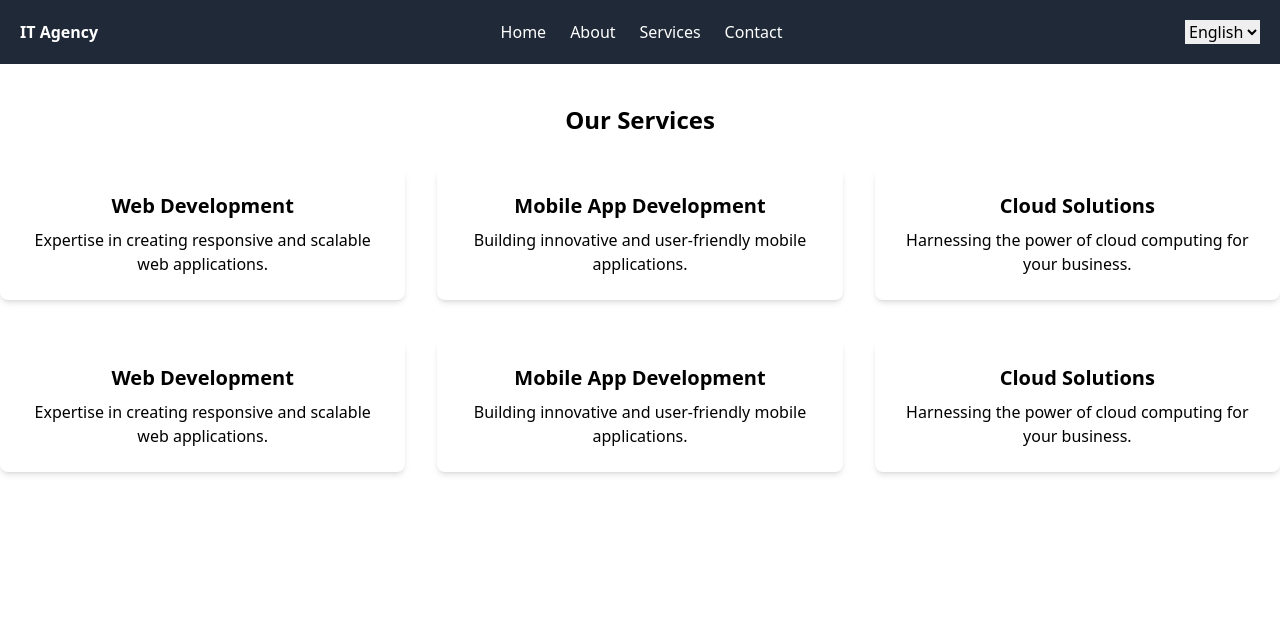
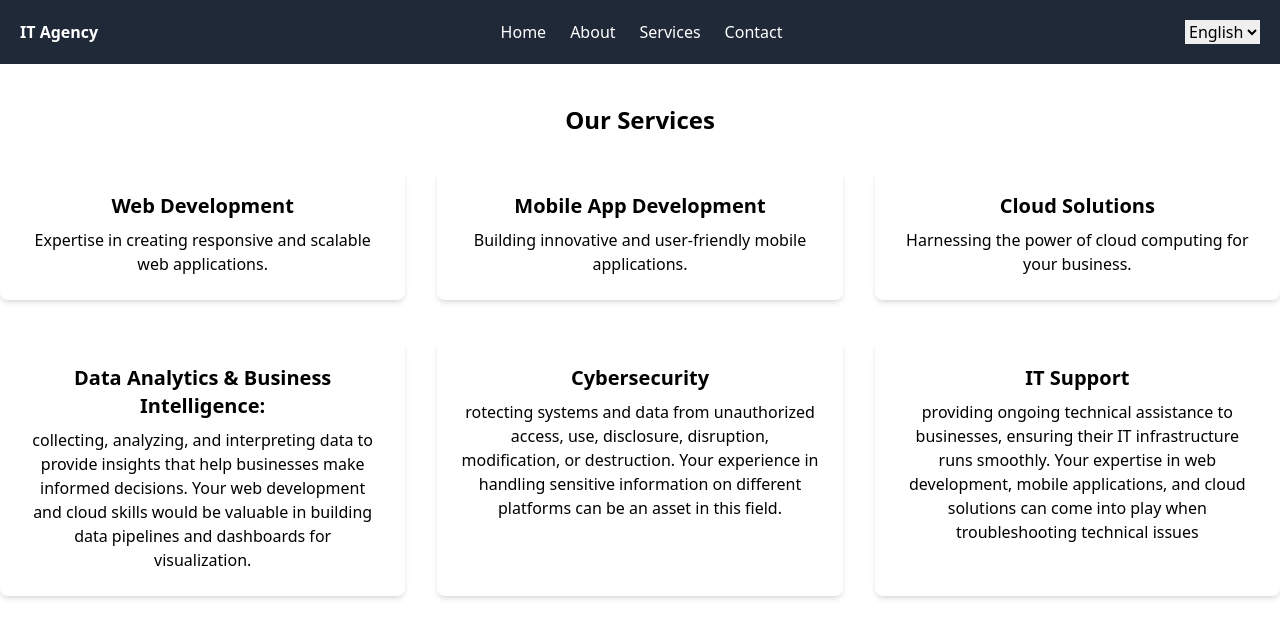
Before and after one commit to salah-tazrouti/Nextjs-Translation, a Next.js app: page /en/Components/Services in a window 1280 px wide. Shown: the top 638 px of the page. Built offline with nearby package versions, Linux system fonts and the light colour scheme.

Commit message:
add 3 services

```diff
--- a/src/pages/[lang]/Components/Services.js
+++ b/src/pages/[lang]/Components/Services.js
@@ -4,7 +4,7 @@ import { useTranslation } from "react-i18next";
 export default function Services() {
     const { t } = useTranslation();
     return (
-        <section id="Services" className="services-section text-center py-16">
+        <section id="Services" className="services-section text-center py-16 ">
             <h2 className="text-2xl font-bold mb-8">{t('Home.services_section.0.title')}</h2>
             <div className="grid grid-cols-1 md:grid-cols-2 lg:grid-cols-3 gap-8">
                 <div className="p-6 bg-white rounded-lg shadow-md">
@@ -22,16 +22,16 @@ export default function Services() {
             </div>
             <div className="grid grid-cols-1 md:grid-cols-2 lg:grid-cols-3 gap-8 mt-10">
                 <div className="p-6 bg-white rounded-lg shadow-md">
-                    <h3 className="text-xl font-bold mb-2">{t('Home.services_section.0.services.0.title')}</h3>
-                    <p>{t('Home.services_section.0.services.0.description')}</p>
+                    <h3 className="text-xl font-bold mb-2">{t('Home.services_section.0.services.3.title')}</h3>
+                    <p>{t('Home.services_section.0.services.3.description')}</p>
                 </div>
                 <div className="p-6 bg-white rounded-lg shadow-md">
-                    <h3 className="text-xl font-bold mb-2">{t('Home.services_section.0.services.1.title')}</h3>
-                    <p>{t('Home.services_section.0.services.1.description')}</p>
+                    <h3 className="text-xl font-bold mb-2">{t('Home.services_section.0.services.4.title')}</h3>
+                    <p>{t('Home.services_section.0.services.4.description')}</p>
                 </div>
                 <div className="p-6 bg-white rounded-lg shadow-md">
-                    <h3 className="text-xl font-bold mb-2">{t('Home.services_section.0.services.2.title')}</h3>
-                    <p>{t('Home.services_section.0.services.2.description')}</p>
+                    <h3 className="text-xl font-bold mb-2">{t('Home.services_section.0.services.5.title')}</h3>
+                    <p>{t('Home.services_section.0.services.5.description')}</p>
                 </div>
             </div>
         </section>
```
